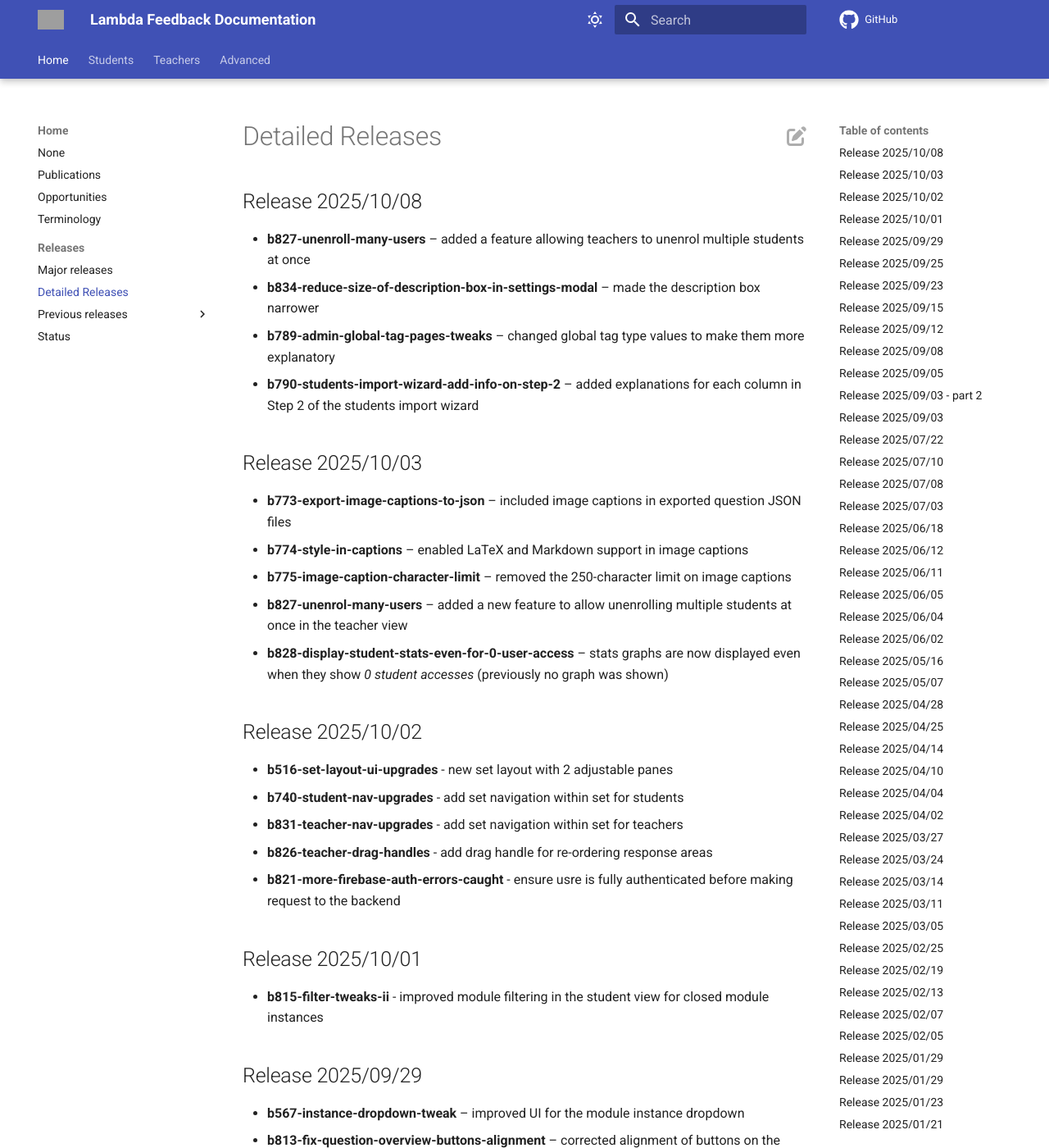
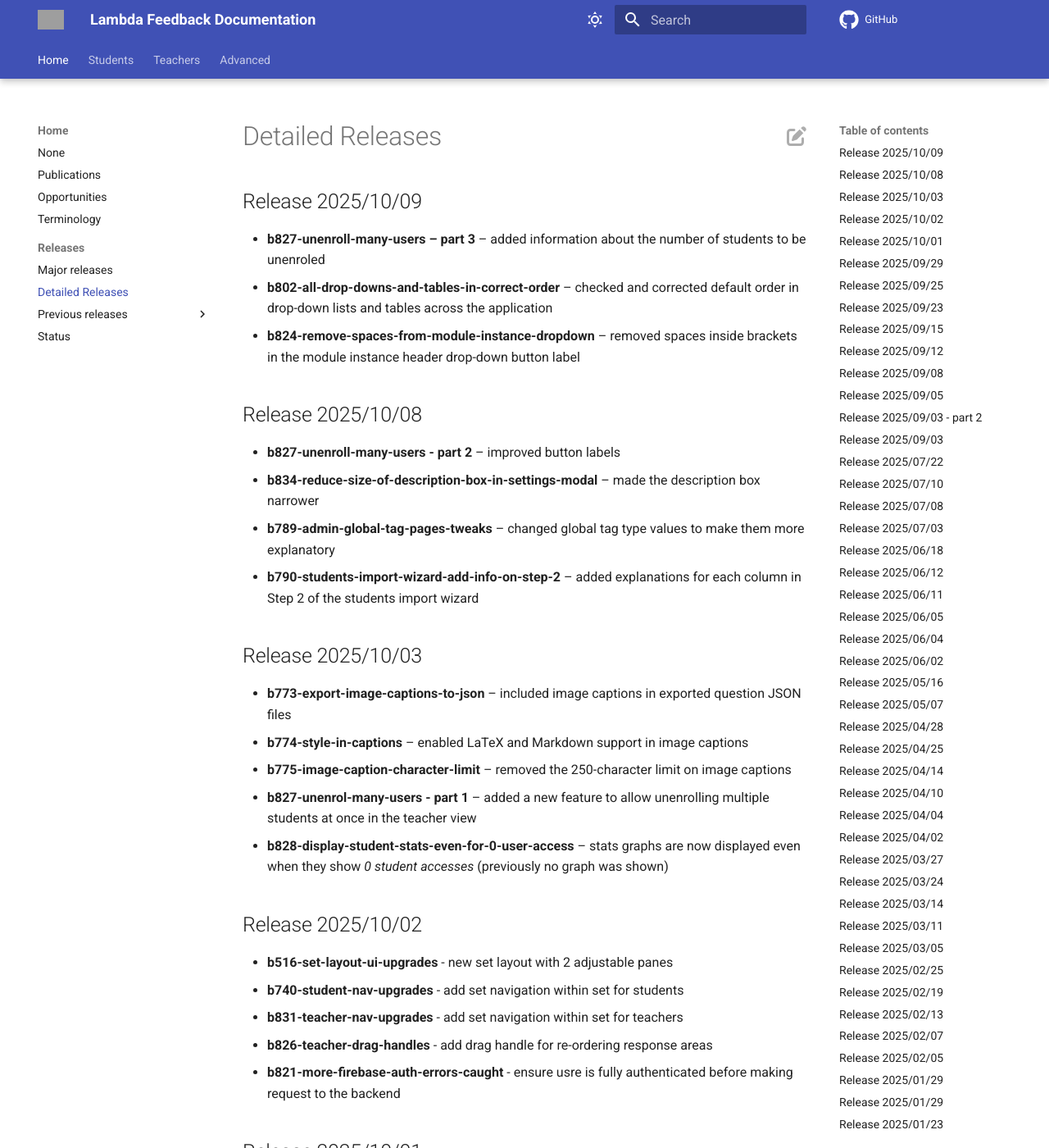
Before and after one commit to lambda-feedback/user-documentation, an MkDocs documentation site: the page built from docs/releases/detailed_releases.md, in a window 1280 px wide and 1400 px high. Shown: the whole window at 82% size. Built offline with MkDocs 1.6.1 and Material for MkDocs 9.7.7, drawn with Linux system fonts in a browser that asks for light colours; comment, search, counter and statistics services are not loaded; grey boxes are pictures that could not be loaded.

Commit message:
Release 2025/10/09 added

```diff
--- a/docs/releases/detailed_releases.md
+++ b/docs/releases/detailed_releases.md
@@ -1,6 +1,13 @@
+## Release 2025/10/09
+
+- **b827-unenroll-many-users – part 3** – added information about the number of students to be unenroled
+- **b802-all-drop-downs-and-tables-in-correct-order** – checked and corrected default order in drop-down lists and tables across the application
+- **b824-remove-spaces-from-module-instance-dropdown** – removed spaces inside brackets in the module instance header drop-down button label
+
+
 ## Release 2025/10/08
 
-- **b827-unenroll-many-users** – added a feature allowing teachers to unenrol multiple students at once
+- **b827-unenroll-many-users - part 2** – improved button labels
 - **b834-reduce-size-of-description-box-in-settings-modal** – made the description box narrower
 - **b789-admin-global-tag-pages-tweaks** – changed global tag type values to make them more explanatory
 - **b790-students-import-wizard-add-info-on-step-2** – added explanations for each column in Step 2 of the students import wizard
@@ -10,7 +17,7 @@
 - **b773-export-image-captions-to-json** – included image captions in exported question JSON files
 - **b774-style-in-captions** – enabled LaTeX and Markdown support in image captions
 - **b775-image-caption-character-limit** – removed the 250-character limit on image captions
-- **b827-unenrol-many-users** – added a new feature to allow unenrolling multiple students at once in the teacher view
+- **b827-unenrol-many-users - part 1** – added a new feature to allow unenrolling multiple students at once in the teacher view
 - **b828-display-student-stats-even-for-0-user-access** – stats graphs are now displayed even when they show *0 student accesses* (previously no graph was shown)
 
 ## Release 2025/10/02
```
